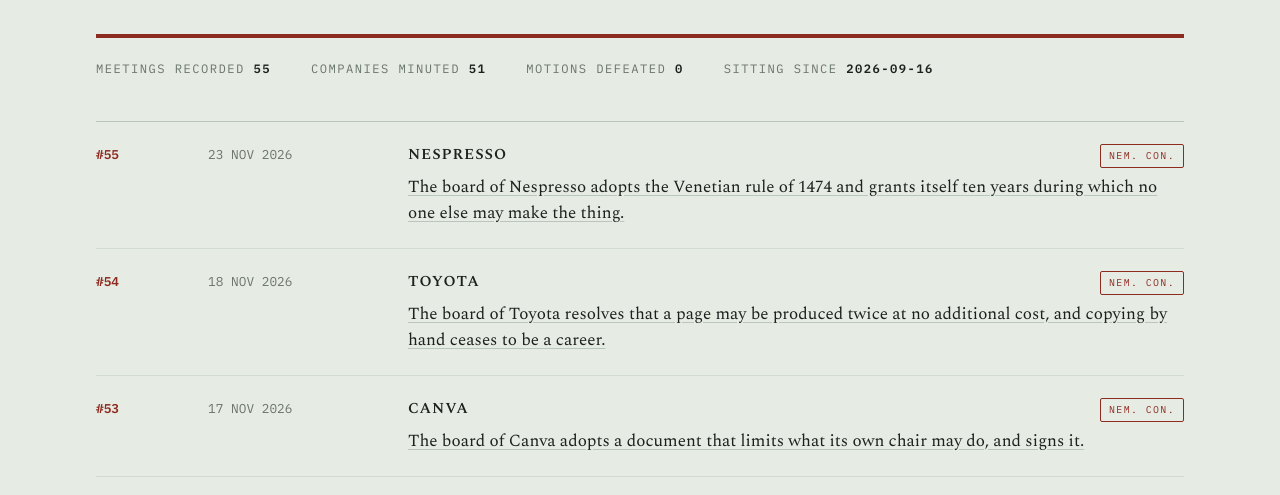
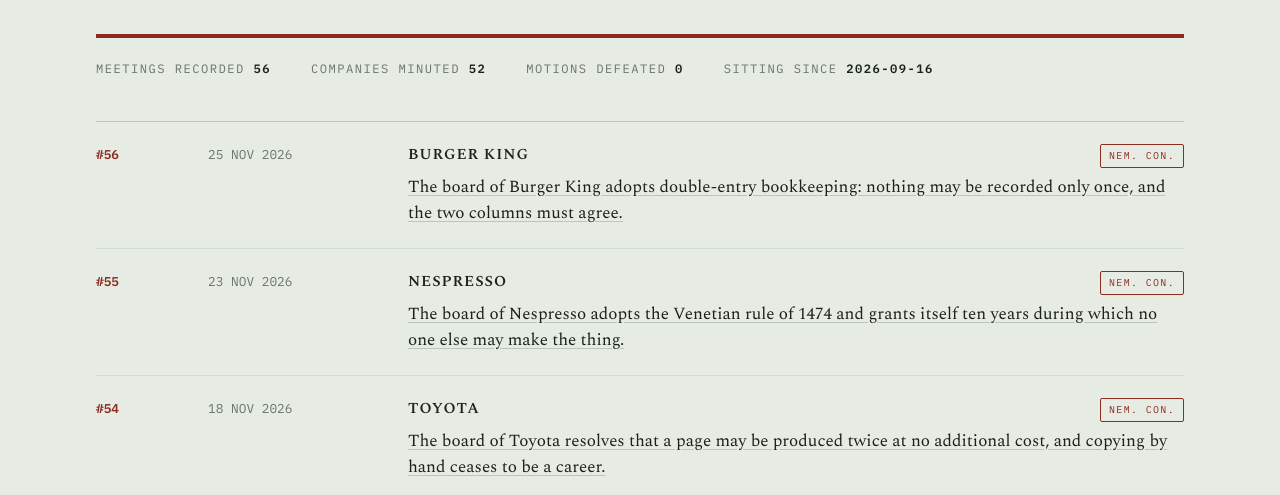
Before and after one commit to silerjakub-bit/theboardminutes-media, a plain HTML site: page index.html in a window 1280 px wide. Shown: the part 262-757 px from the top of the page. Drawn offline with nearby package versions, Linux system fonts and the light colour scheme.

Commit message:
media: index.html

```diff
--- a/index.html
+++ b/index.html
@@ -118,14 +118,21 @@ body {
     <p class="premise">Every day, the board of one real company formally adopts one historical decision. Minutes are published. Meeting numbers never reset.</p>
     <div class="rule-accent"></div>
     <div class="tally">
-      <span>Meetings recorded <b>55</b></span>
-      <span>Companies minuted <b>51</b></span>
+      <span>Meetings recorded <b>56</b></span>
+      <span>Companies minuted <b>52</b></span>
       <span>Motions defeated <b>0</b></span>
       <span>Sitting since <b>2026-09-16</b></span>
     </div>
   </header>
 
   <main class="register">
+      <div class="entry">
+        <div class="no">#56</div>
+        <div class="date">25 NOV 2026</div>
+        <div class="company">Burger King</div>
+        <div class="status">Nem. con.</div>
+        <div class="motion"><a href="https://silerjakub-bit.github.io/theboardminutes-media/2026-11-25/board-of-directors/m056/post_tiktok.mp4" rel="noopener">The board of Burger King adopts double-entry bookkeeping: nothing may be recorded only once, and the two columns must agree.</a></div>
+      </div>
       <div class="entry">
         <div class="no">#55</div>
         <div class="date">23 NOV 2026</div>
```
